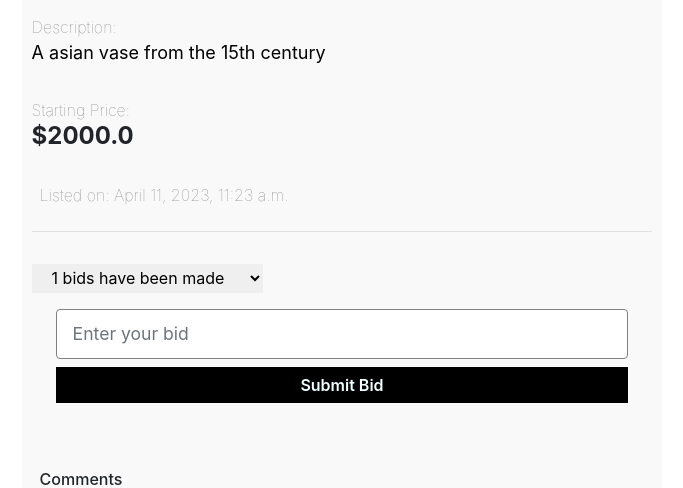
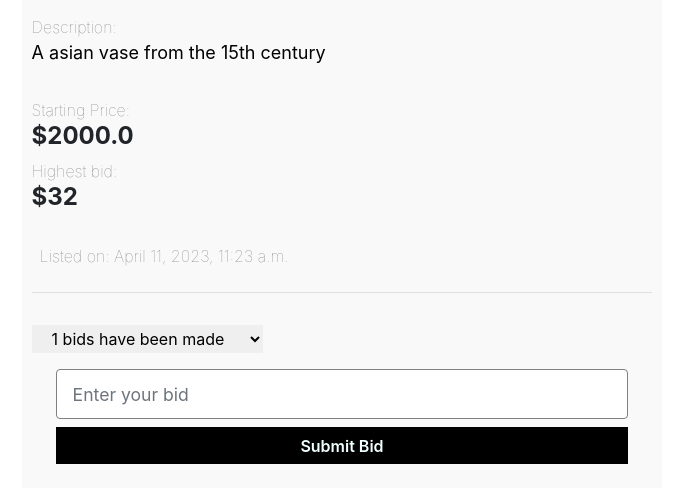
Before and after one commit to Victor-UGB/Citi-Auctions, a Django app: page /listing/4 in a window 1280 px wide. Shown: the part 599-1087 px from the top of the page, without its empty margins (298-981 px from the left). Run offline with Django 3.2, Linux system fonts and the light colour scheme; data comes from the database, SQL or seed files in the repository; some libraries are stand-ins or nearby versions.

Commit message:
new commit

```diff
--- a/auctions/templates/auctions/listing.html
+++ b/auctions/templates/auctions/listing.html
@@ -57,6 +57,8 @@ Listing
                         <div style= "padding: 1rem 0rem;">
                             <h7 style="">Starting Price: </h7>
                             <h5>${{listing.starting_price}}</h5>
+                            <h7 style="">Highest bid: </h7>
+                            <h5>${{highest_bid}}</h5>
                         </div>
 
                         {% comment %} <h1>Current Price: {{highest_bid}}</h1> {% endcomment %}
--- a/auctions/views.py
+++ b/auctions/views.py
@@ -159,10 +159,10 @@ def listing(request, pk):
     print(max_bid)
 
     max_bidder = [i.bidder for i in bids_in_listing if i.bid == max_bid]
-    print(f"This is the max bidder{max_bidder[0].name}")
-    # i = 0
-    # highest_bid = max([value for (key, value) in bids_in_listing.items() if value > i])
-
+    if len(max_bidder) > 0:
+        max_bidder = max_bidder[0].name
+    else:
+        max_bidder = "None"
 
 
 
@@ -179,7 +179,7 @@ def listing(request, pk):
         "highest_bid": max_bid,
         "is_owner": is_owner,
         "is_active": listing.is_active,
-        "highest_bidder": max_bidder[0].name
+        "highest_bidder": max_bidder
     })
 
 
```
